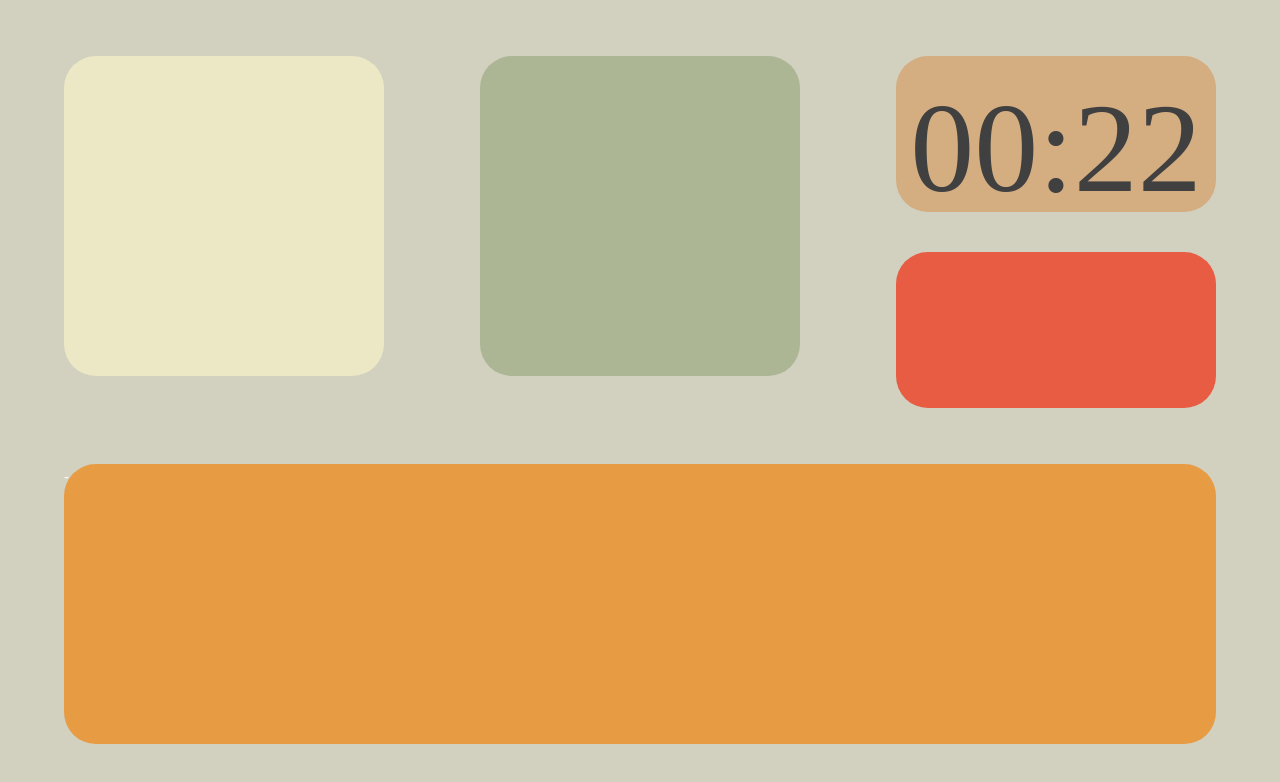
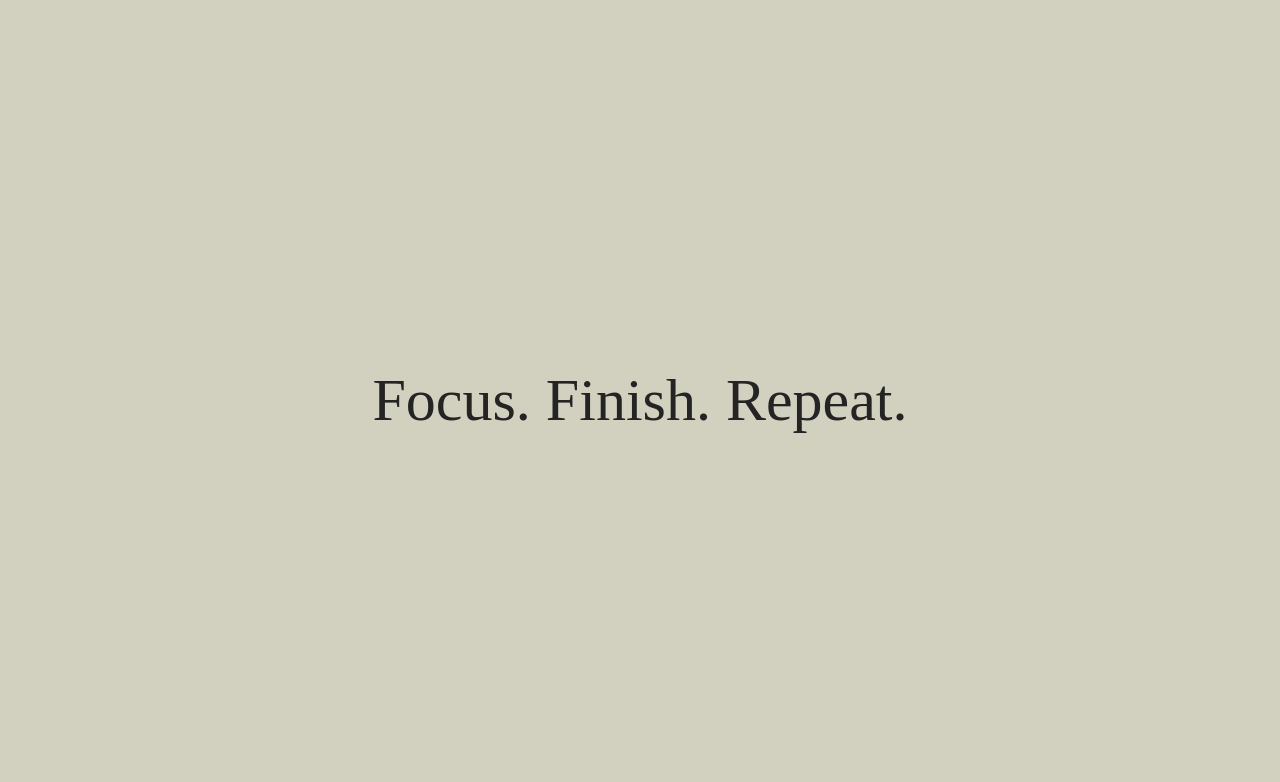
Before and after one commit to Juzznick/Ticvite, a React (Vite) app in the folder frontend/: page / in a window 1280 px wide. Shown: the top 782 px of the page. Built offline with nearby package versions, Linux system fonts and the light colour scheme; a web font is replaced by a local one.

Commit message:
added landing page

```diff
--- /dev/null
+++ b/frontend/src/LandingScreen.jsx
@@ -0,0 +1,7 @@
+const LandingScreen = () => {
+    return (
+        <h1 className="font-flubber text-coalblack text-6xl">Focus. Finish. Repeat.</h1>
+    );
+}
+
+export default LandingScreen;
--- a/frontend/src/index.css
+++ b/frontend/src/index.css
@@ -8,6 +8,8 @@
   --color-litegreen: #ACB695;
   --color-retrobrown: #6C6243;
   --color-litebrown: #B6A87E;
+
+  --color-coalblack: #242424;
 }
 
 body{
--- a/frontend/src/main.jsx
+++ b/frontend/src/main.jsx
@@ -4,9 +4,11 @@ import "tailwindcss";
 import { BrowserRouter, Routes, Route } from 'react-router';
 import ReactDOM from "react-dom/client";
 
+import LandingScreen from './LandingScreen';
 import MainScreen from './MainScreen'
 import LoginScreen from './LoginScreen';
 import SignupScreen from './SignupScreen';
+
 
 
 
@@ -15,7 +17,8 @@ const root = document.getElementById("root");
 ReactDOM.createRoot(root).render(
   <BrowserRouter>
     <Routes>
-      <Route path='/' element={<MainScreen/>}></Route>
+      <Route path='/' element={<LandingScreen/>} ></Route>
+      <Route path='dash' element={<MainScreen/>}></Route>
       <Route path='login' element={<LoginScreen/>}></Route>
       <Route path='signup' element={<SignupScreen/>} ></Route>
     </Routes>
```
Also changed, not shown: 1 other file (tests, documents, lock files or other folders).
